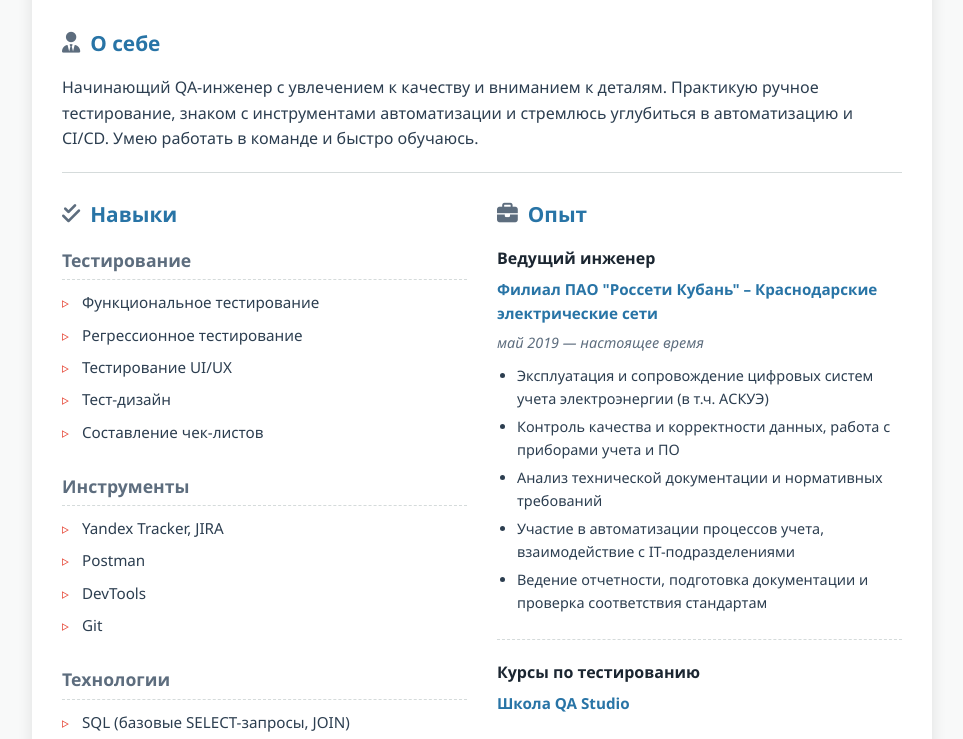
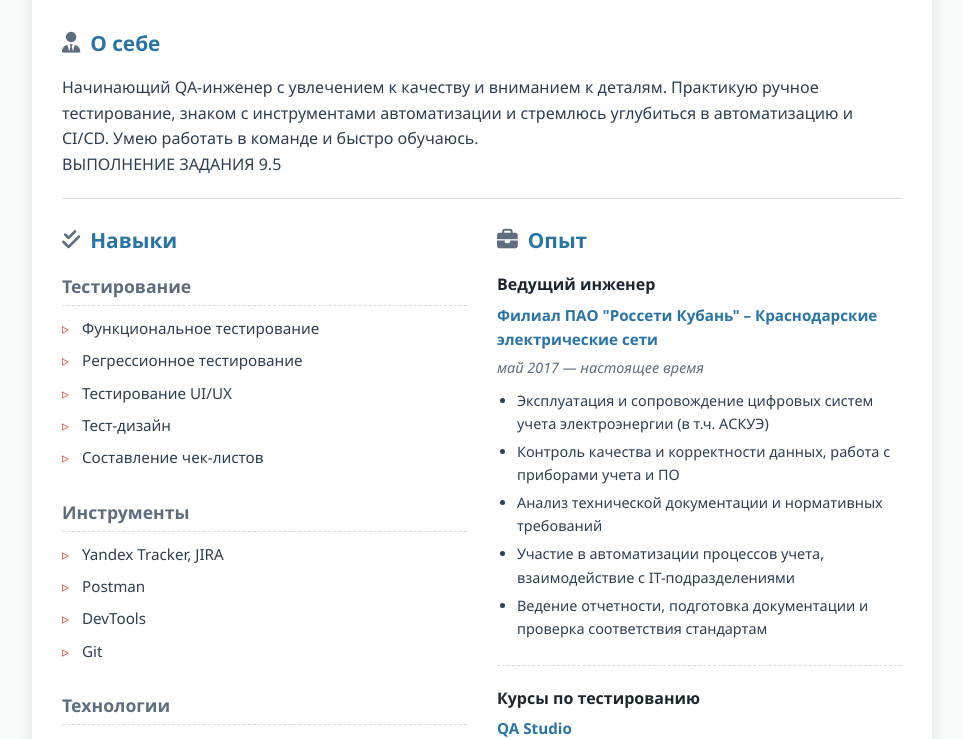
Before and after one commit to Evgraf92/my-card, a plain HTML site: page index.html in a window 1280 px wide. Shown: the part 233-972 px from the top of the page, without its empty margins (158-1121 px from the left). Drawn offline with Linux system fonts and the light colour scheme.

Commit message:
Задание 9.5

```diff
--- a/index.html
+++ b/index.html
@@ -28,6 +28,7 @@
             <section class="qa-about">
                 <h3><i class="fas fa-user-tie"></i> О себе</h3>
                 <p>Начинающий QA-инженер с увлечением к качеству и вниманием к деталям. Практикую ручное тестирование, знаком с инструментами автоматизации и стремлюсь углубиться в автоматизацию и CI/CD. Умею работать в команде и быстро обучаюсь.</p>
+                <p> ВЫПОЛНЕНИЕ ЗАДАНИЯ 9.5 </p>
             </section>
 
             <div class="qa-columns">
@@ -73,7 +74,7 @@
                     <div class="experience-item">
                         <h4>Ведущий инженер</h4>
                         <p class="company">Филиал ПАО "Россети Кубань" – Краснодарские электрические сети</p>
-                        <p class="period">май 2019 — настоящее время</p>
+                        <p class="period">май 2017 — настоящее время</p>
                         <ul>
                             <li>Эксплуатация и сопровождение цифровых систем учета электроэнергии (в т.ч. АСКУЭ)</li>
                             <li>Контроль качества и корректности данных, работа с приборами учета и ПО</li>
@@ -84,7 +85,7 @@
                     </div>
                     <div class="experience-item">
                         <h4>Курсы по тестированию</h4>
-                        <p class="company">Школа QA Studio</p>
+                        <p class="company">QA Studio</p>
                     </div>
                 </section>
             </div>
```
